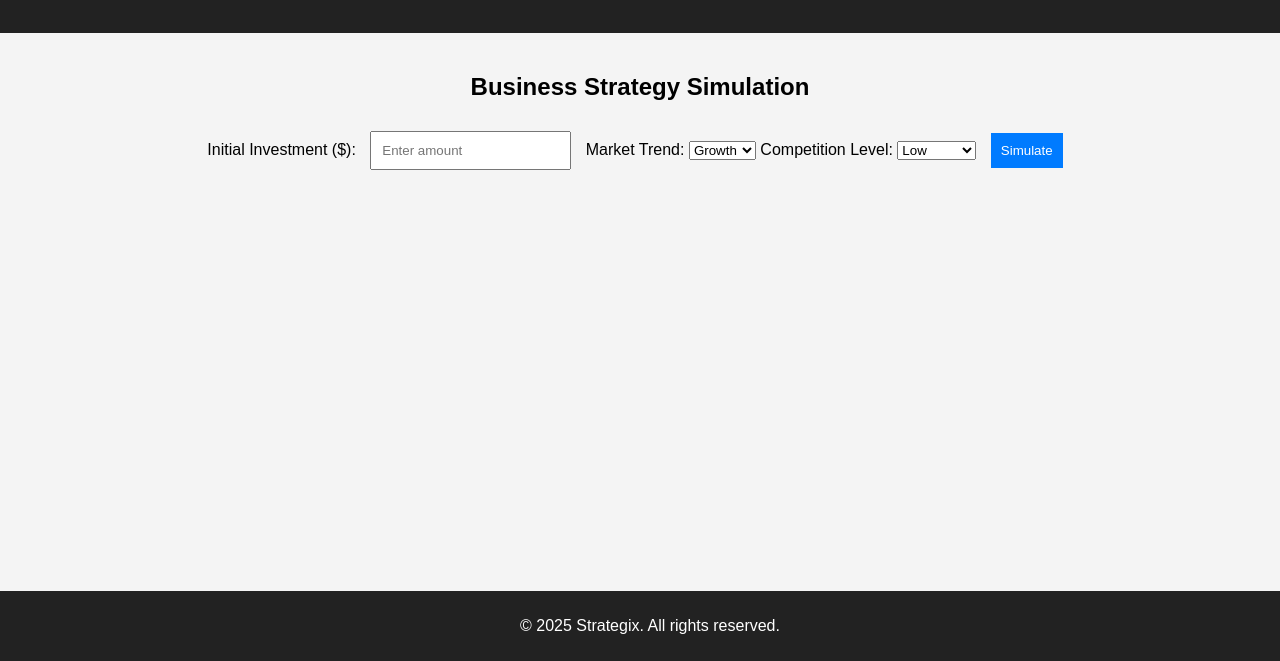
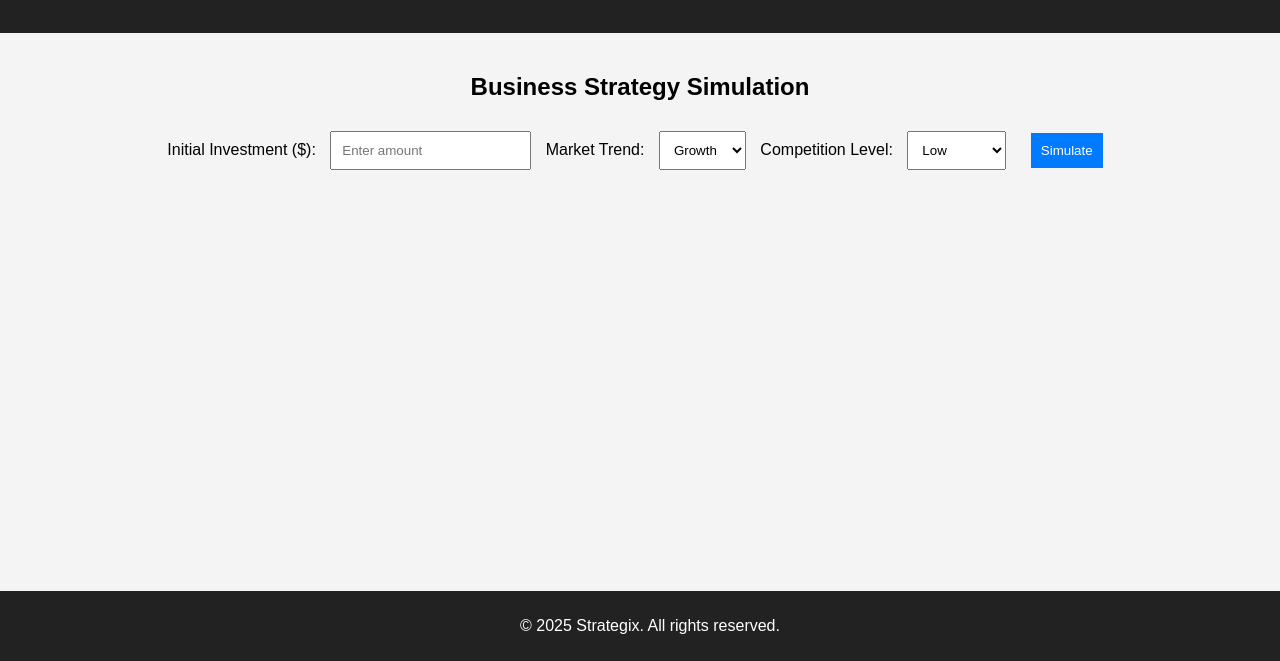
Before and after one commit to letsgo501/strategix, a plain HTML site: page index.html in a window 1280 px wide. Shown: the part 139-800 px from the top of the page. Drawn offline with Linux system fonts and the light colour scheme.

Commit message:
Update styles.css

```diff
--- a/styles.css
+++ b/styles.css
@@ -17,7 +17,7 @@ section {
 padding: 20px;
 }
 
-input, button {
+input, select, button {
 padding: 10px;
 margin: 10px;
 }
```
